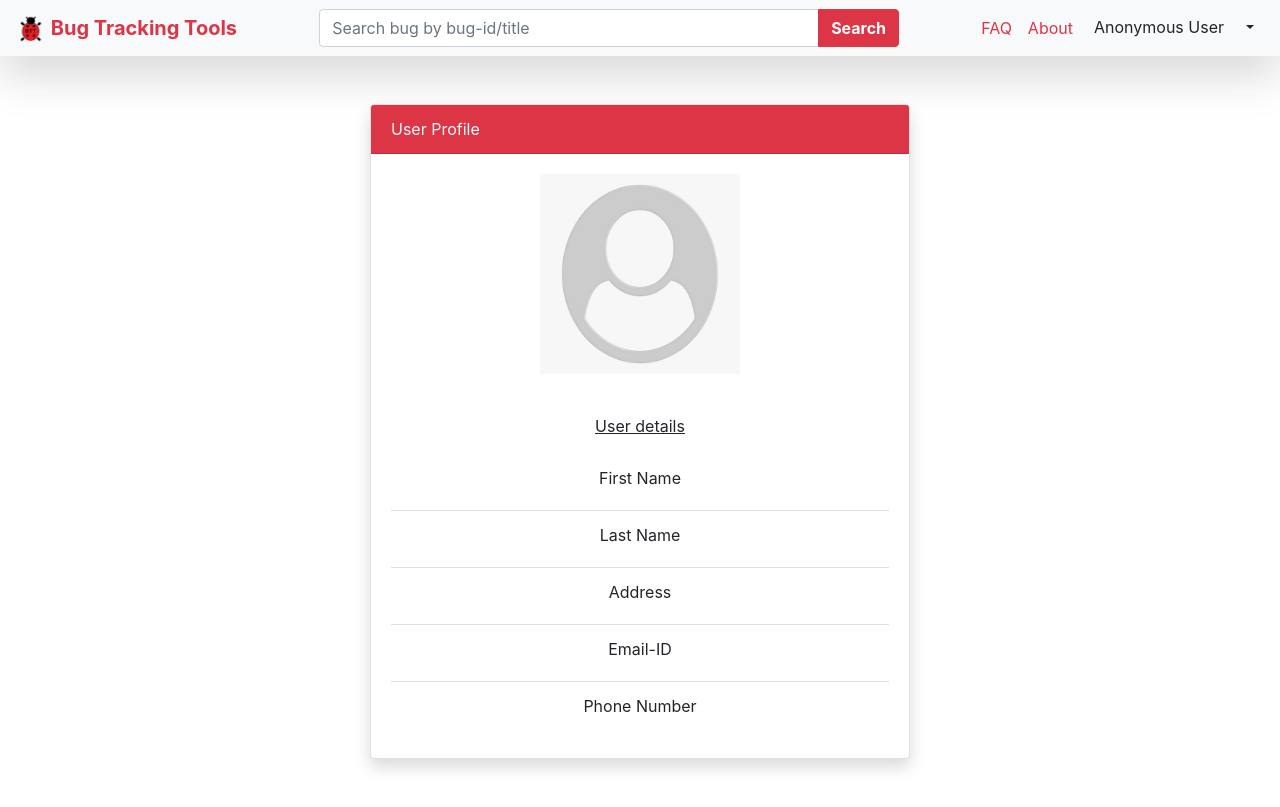
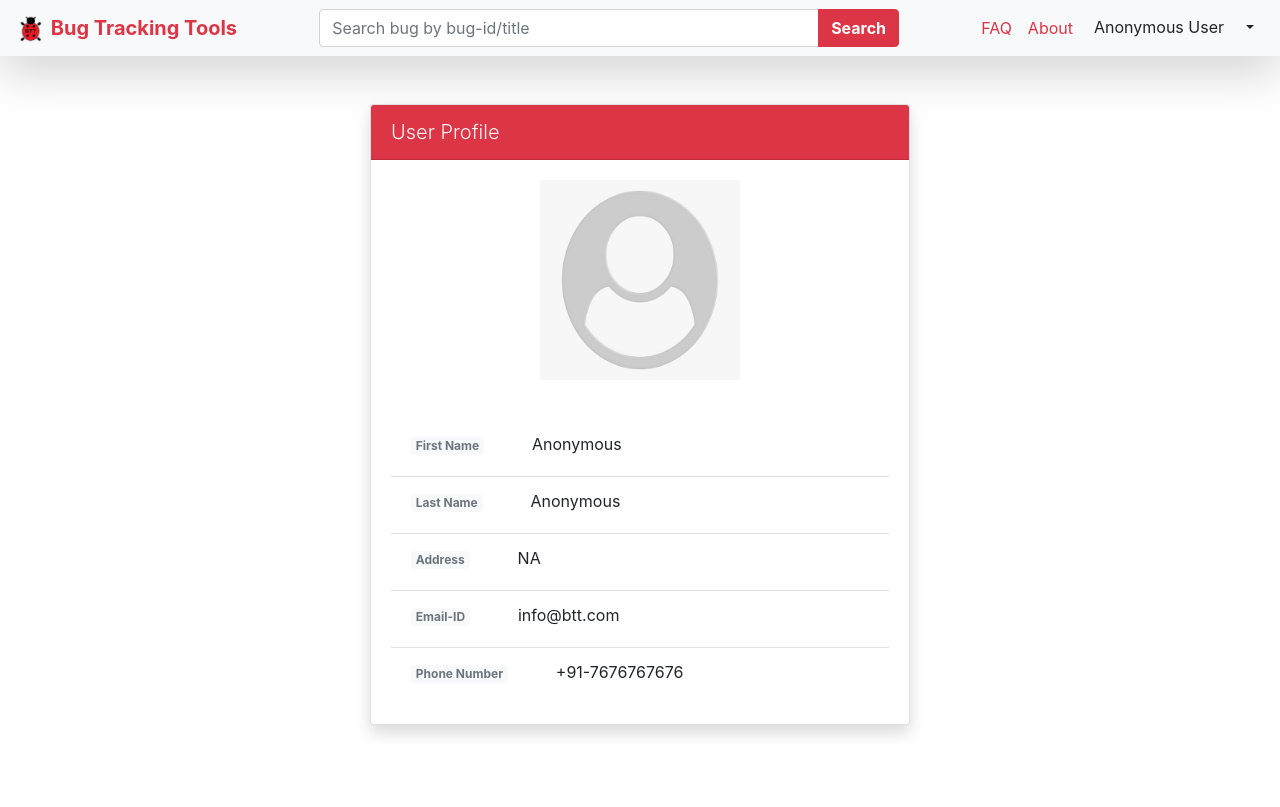
Before and after one commit to aroy-se/bug-tracking-tools, a React (Create React App) app: page /userProfile in a window 1280 px wide. Built offline with nearby package versions, Linux system fonts and the light colour scheme; no server answers.

Commit message:
Created dumy user profile

```diff
--- a/src/views/common/Login.jsx
+++ b/src/views/common/Login.jsx
@@ -94,13 +94,13 @@ class Login extends Component {
                     id="remember-me"
                   />
                   <label
-                    class="custom-control-label font-weight-lighter"
+                    class="custom-control-label font-weight-lighter mb-2"
                     for="remember-me"
                   >
                     Remember me
                   </label>
                 </div>
-                <button className="login-btn" onClick={this.checkLogin}>
+                <button className="login-btn mb-3" onClick={this.checkLogin}>
                   LOGIN
                 </button>
                 <div className="or-label">
--- a/src/views/users/UserProfile.jsx
+++ b/src/views/users/UserProfile.jsx
@@ -23,7 +23,9 @@ class UserProfile extends React.Component {
           <div className="col-xl-3"></div>
           <div className="col-xl-6">
             <div class="card shadow">
-              <div class="card-header  bg-danger text-light">User Profile</div>
+              <div class="card-header lead bg-danger text-light">
+                User Profile
+              </div>
               <div className="card-body text-center">
                 <img
                   src={user_profile_img}
@@ -32,25 +34,39 @@ class UserProfile extends React.Component {
                 />
               </div>
               <div class="card-body text-center">
-                <p class="card-text">
+                {/* <p class="card-text">
                   <u>User details</u>
-                </p>
-                <ul class="list-group list-group-flush">
+                </p> */}
+                <ul class="list-group list-group-flush text-left">
                   <li class="list-group-item">
-                    <label>First Name</label>
-                    {/* {userDetails.firstName} */}
+                    <span className="badge badge-light text-secondary mr-5">
+                      First Name
+                    </span>
+                    <label>Anonymous</label>
                   </li>
                   <li class="list-group-item">
-                    <label>Last Name</label>
+                    <span className="badge badge-light text-secondary mr-5">
+                      Last Name
+                    </span>
+                    <label>Anonymous</label>
                   </li>
                   <li class="list-group-item">
-                    <label>Address</label>
+                    <span className="badge badge-light text-secondary mr-5">
+                      Address
+                    </span>
+                    <label>NA</label>
                   </li>
                   <li class="list-group-item">
-                    <label>Email-ID</label>
+                    <span className="badge badge-light text-secondary mr-5">
+                      Email-ID
+                    </span>
+                    <label>info@btt.com</label>
                   </li>
                   <li class="list-group-item">
-                    <label>Phone Number</label>
+                    <span className="badge badge-light text-secondary mr-5">
+                      Phone Number
+                    </span>
+                    <label>+91-7676767676</label>
                   </li>
                 </ul>
               </div>
```
